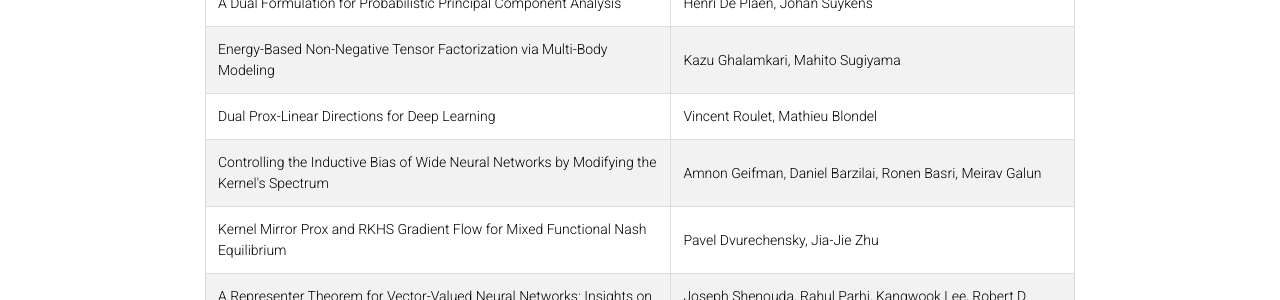
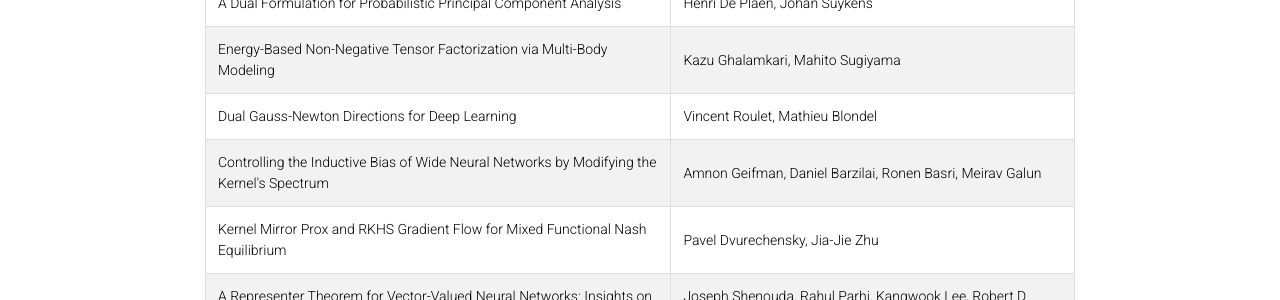
Before and after one commit to dp4ml/dp4ml.github.io, a Jekyll site: the page built from _pages/schedule.md, in a window 1280 px wide and 900 px high, scrolled down 1834 px. Shown: the part 152-452 px from the top of the window. Built offline with Jekyll 4.4.1, drawn with Linux system fonts in a browser that asks for light colours; comment, search, counter and statistics services are not loaded; a style sheet for code colours, icons or effects is not loaded.

Commit message:
Update title.

```diff
--- a/_pages/schedule.md
+++ b/_pages/schedule.md
@@ -157,7 +157,7 @@ List of accepted papers:
       <td>Kazu Ghalamkari, Mahito Sugiyama</td>
     </tr>
     <tr>
-      <td>Dual Prox-Linear Directions for Deep Learning</td>
+      <td>Dual Gauss-Newton Directions for Deep Learning</td>
       <td>Vincent Roulet, Mathieu Blondel</td>
     </tr>
     <tr>
```
